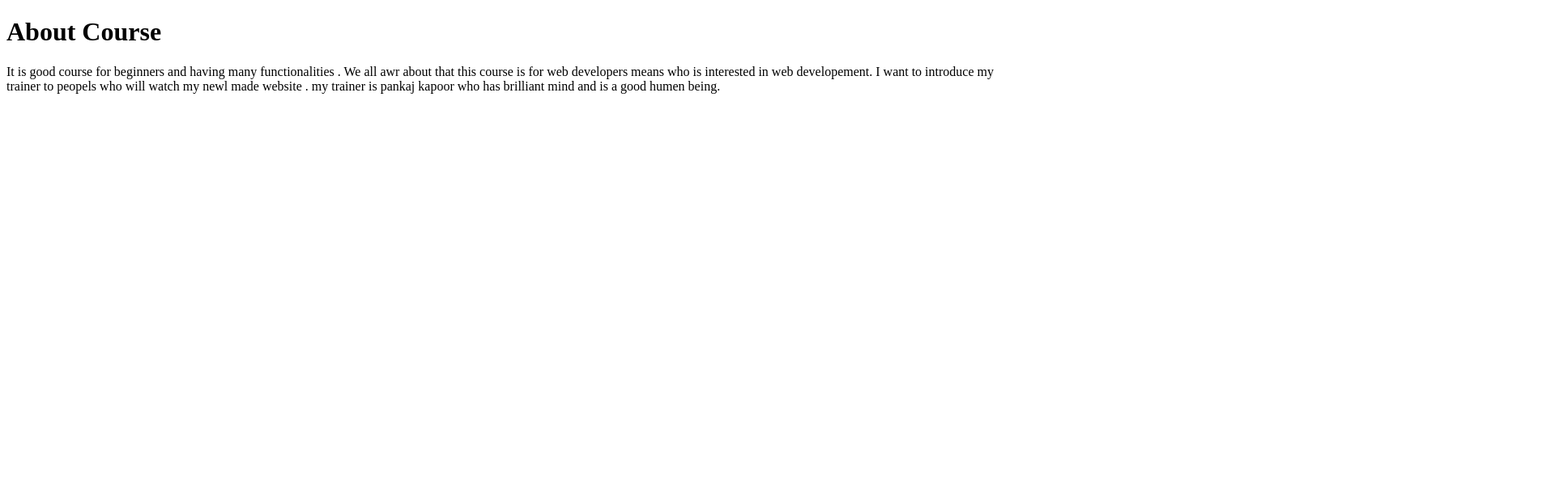
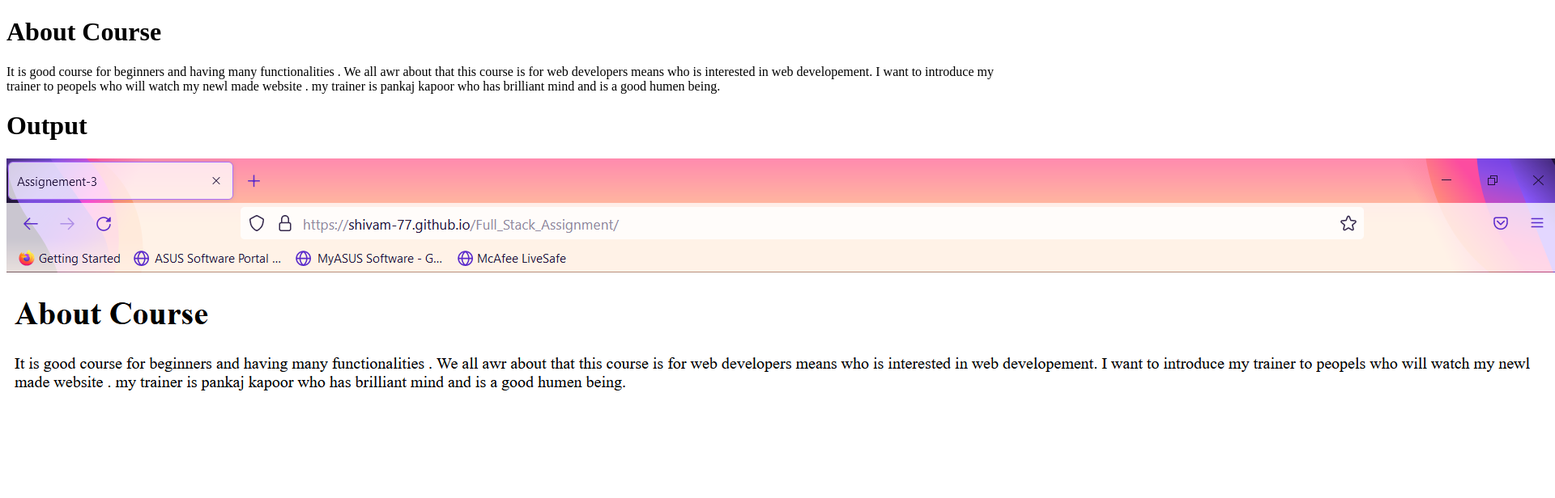
Before and after one commit to Shivam-77/Full_Stack_Assignment, a plain HTML site: page index.html in a window 1280 px wide. Shown: the top 616 px of the page at 81% size, 1920 px wide, since content can reach past the window. Drawn offline with Linux system fonts and the light colour scheme.

Commit message:
I have added My output whch shown in my below website

```diff
--- a/index.html
+++ b/index.html
@@ -10,7 +10,7 @@
 
 <body>
     It is  good course for beginners and having many functionalities . We all awr about that this course is for web developers means who is interested in web developement. I want to introduce my trainer to peopels who will watch my newl made website . my trainer is pankaj kapoor who has brilliant mind and is a good humen being.
-
-
+    <h1>Output</h1>
+    <img src="./Image/shivam.png" alt="not showing">
 </body>
 </html>
```
Also changed, not shown: Image/shivam.png (added).
